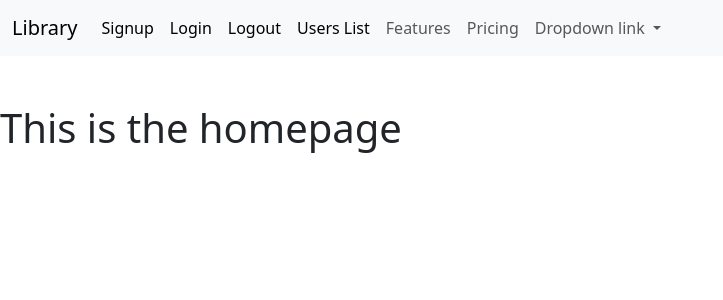
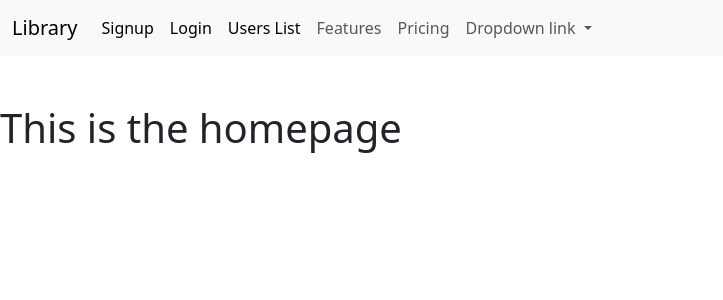
Before and after one commit to JackSparrow9875/test, a Flask app: page / in a window 1280 px wide. Shown: the top 300 px of the page, without its empty margins (0-723 px from the left). Run offline with Flask 3, Linux system fonts and the light colour scheme.

Commit message:
added improvements to the code

```diff
--- a/templates/navbar.html
+++ b/templates/navbar.html
@@ -6,17 +6,18 @@
       </button>
       <div class="collapse navbar-collapse" id="navbarNavDropdown">
         <ul class="navbar-nav">
+          {% if current_user.is_authenticated %}
+          <li class="nav-item">
+            <a class="nav-link active" aria-current="page" href="{{ url_for('logout') }}">Logout</a>
+          </li>
+          {% else %}
           <li class="nav-item">
             <a class="nav-link active" aria-current="page" href="{{ url_for('signup') }}">Signup</a>
           </li>
           <li class="nav-item">
             <a class="nav-link active" aria-current="page" href="{{ url_for('login') }}">Login</a>
           </li>
-
-          <li class="nav-item">
-            <a class="nav-link active" aria-current="page" href="{{ url_for('logout') }}">Logout</a>
-          </li>
-
+          {% endif %}
           <li class="nav-item">
             <a class="nav-link active" aria-current="page" href="{{ url_for('userlist') }}">Users List</a>
           </li>
```
